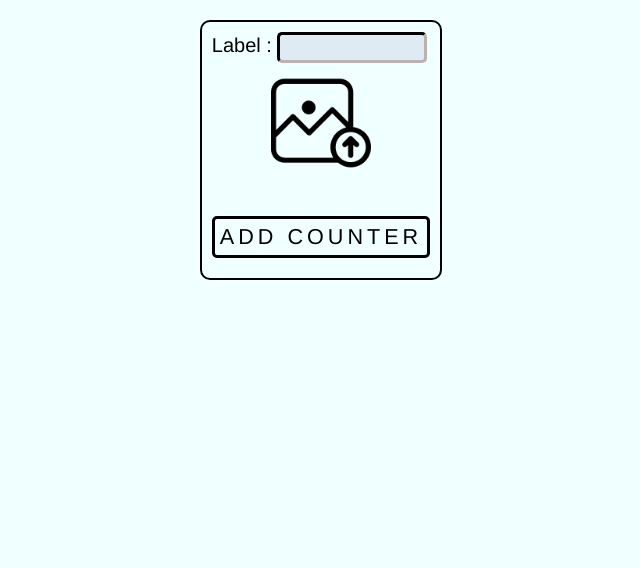
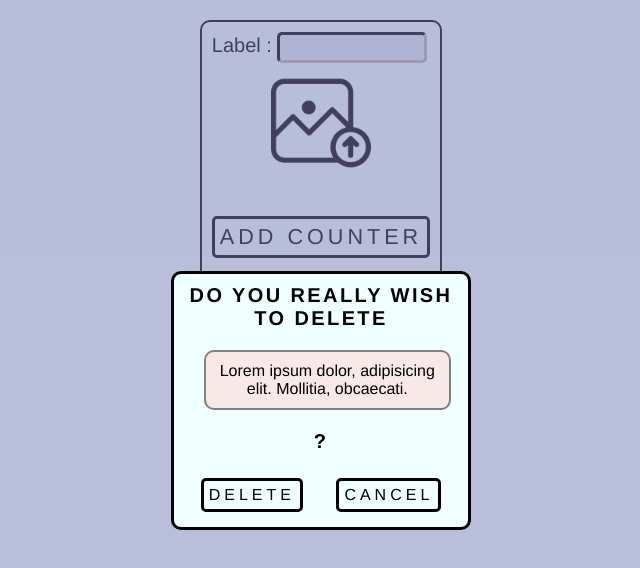
Before and after one commit to kxrn0/Another-Counter, a plain HTML site: page index.html in a window 1280 px wide. Shown: the whole page, without its empty margins (319-959 px from the left). Drawn offline with Linux system fonts and the light colour scheme.

Commit message:
created and styled warning modal

```diff
--- a/index.html
+++ b/index.html
@@ -33,5 +33,18 @@
             </div>
         </section>
     </main>
+    <div class="warning">
+        <div class="warning-content">
+            <div class="warning-info">
+                <h3>Do you really wish to delete</h3>
+                <p>Lorem ipsum dolor, adipisicing elit. Mollitia, obcaecati.</p>
+                <h3>?</h3>
+            </div>
+            <div class="buttons">
+                <button class="delete">Delete</button>
+                <button class="cancel">Cancel</button>
+            </div>
+        </div>
+    </div>
 </body>
 </html>
--- a/styles.css
+++ b/styles.css
@@ -22,7 +22,7 @@ button {
     letter-spacing: .25rem;
     text-transform: uppercase;
     margin: 5px;
-    transition: background-color .5s, color .5s;
+    transition: all .5s, color .5s;
 }
 
 button:hover {
@@ -165,7 +165,7 @@ form .add-counter-button {
     display: flex;
 }
 
-.modal {
+.modal, .warning {
     position: fixed;
     top: 0;
     left: 0;
@@ -178,7 +178,7 @@ form .add-counter-button {
     display: none;
 }
 
-.modal-content {
+.modal-content, .warning-content {
     position: relative;
 }
 
@@ -202,6 +202,50 @@ form .add-counter-button {
     background-color: rgba(155, 183, 183, 0.5);
 }
 
+.warning {
+    display: flex;
+}
+
+.warning-content {
+    background: azure;
+    width: 300px;
+    text-align: center;
+    padding: 10px;
+    border-radius: 10px;
+    border: 3px solid black;
+}
+
+.warning-content p {
+    background: rgb(248, 233, 233);
+    border: 2px solid gray;
+    border-radius: 10px;
+    padding: 10px;
+    width: 90%;
+    margin: 20px;
+}
+
+.warning-content h3 {
+    font-size: 1.25rem;
+    text-transform: uppercase;
+    letter-spacing: .15rem;
+}
+
+.warning-content .buttons {
+    margin-top: 20px;
+    display: flex;
+    justify-content: space-around;
+}
+
+.warning .delete:hover {
+    background: rgb(220, 94, 100);
+    border-color: rgb(220, 94, 100);
+}
+
+.warning .cancel:hover {
+    background: rgb(5, 143, 143);
+    border-color: rgb(5, 143, 143);
+}
+
 @media screen and (max-width: 500px) {
     button {
         font-size: .85rem;
```
